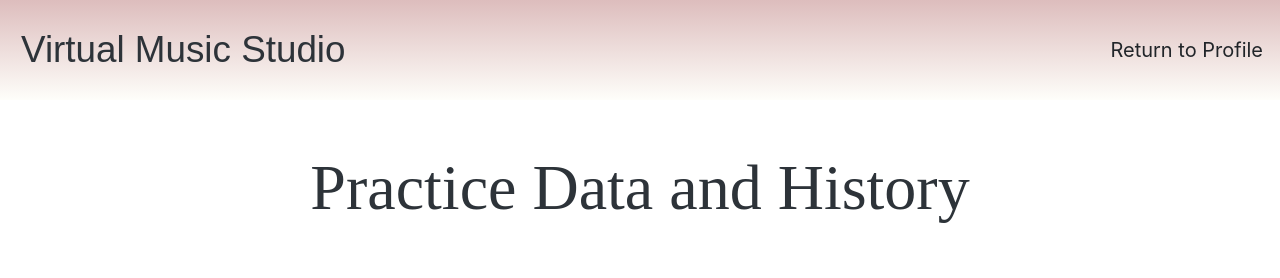
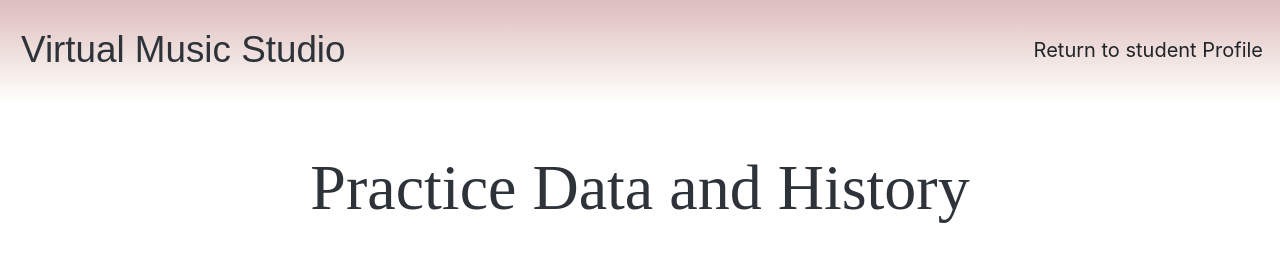
Before and after one commit to violatido/Virtual_Music_Studio, a Flask app: page /teacher-profile-logs/1 in a window 1280 px wide. Shown: the top 278 px of the page. Run offline with Flask 2, Linux system fonts and the light colour scheme; the visitor is signed in with stand-in values (Sample User, id 1); data comes from the database, SQL or seed files in the repository; data that the repository does not hold is empty; some libraries are stand-ins or nearby versions.

Commit message:
fixes return to profile button bug

```diff
--- a/server.py
+++ b/server.py
@@ -132,7 +132,6 @@ def student_login():
 
     else:
         return jsonify({'status': 'error, login credentials incorrect'})
-
 
 
 @app.route('/student-portal-create', methods=['POST'])
@@ -310,10 +309,13 @@ def list_logs_by_student(student_id):
     student = crud.get_student_by_id(student_id)
     student_logs = student.logs
 
-    # don't need to pass in teacher for listing only
-    # teacher = crud.get_teacher_by_id(session["teacher_id"])
+    # don't need to pass in teacher for listing only?/
+    if "teacher_id" in session:
+        teacher = crud.get_teacher_by_id(session["teacher_id"])
+    else:
+        teacher = None
 
-    return render_template('charts.html', student= student, student_logs=student_logs)
+    return render_template('charts.html', student= student, teacher=teacher, student_logs=student_logs)
 
 #____________________________________functions for viewing/seeding data charts___________________________________#
 @app.route('/charts/<student_id>')
@@ -394,7 +396,6 @@ def seed_chart_one(student_id):
     #2021-02-28 21:05:57,764 INFO sqlalchemy.engine.base.Engine {'log_date_1': datetime.date(2021, 2, 23), 'param_1': 1}
     data['minutes_practiced'] = [min_prac for dt, min_prac in minutes_practiced]
     #[('2021-2-28', 0), ('2021-2-27', 0), ('2021-2-26', 120), ('2021-2-25', 12), ('2021-2-24', 45), ('2021-2-23', 35), ('2021-2-22', 100)]
-
 
 
     return jsonify(data)
--- a/static/js/chart.js
+++ b/static/js/chart.js
@@ -211,7 +211,6 @@ $.get(`/charts/3.json/${studentId}`, (res) => {
     };
 
     let minutesWeek =  countDates(minutesPerWeek);
-    // console.log(minutesWeek)
 
 
     let colors = ['#355C7D', '#F67280', '#A8A0B1', '#424B54'];
--- a/templates/charts.html
+++ b/templates/charts.html
@@ -13,10 +13,10 @@
         <div class="row nav-row">
             <div class="col-12 d-flex justify-content-between left-nav-col">
                 <a class="arch btn btn-lg home-btn-2" href="/">Virtual Music Studio</a>
-                {% if student %}
-                    <a class="btn btn-lg profile-return-btn " href="/student-profile">Return to Profile</a>
-                {% else %}
-                    <a class="btn btn-lg profile-return-btn " href="/teacher-profile">Return to Profile</a>
+                {% if teacher %}
+                    <a class="btn btn-lg profile-return-btn " href="/teacher-profile">Return to teacher Profile</a>
+                {% elif student %}
+                    <a class="btn btn-lg profile-return-btn " href="/student-profile">Return to student Profile</a>
                 {% endif %}
             </div>
         </div>
```
